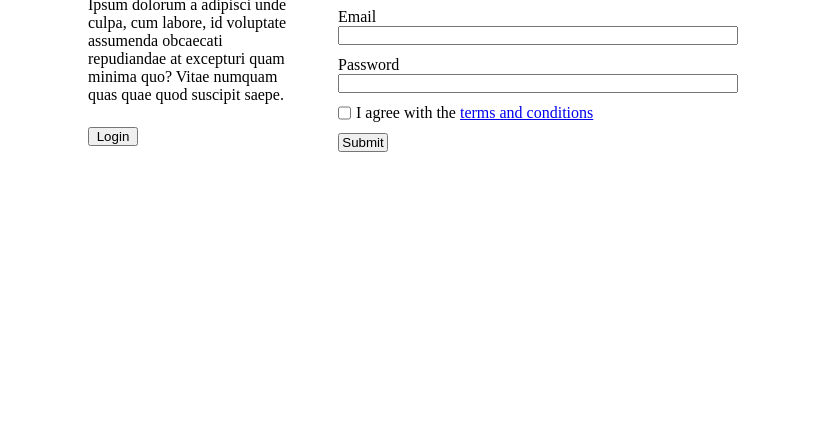
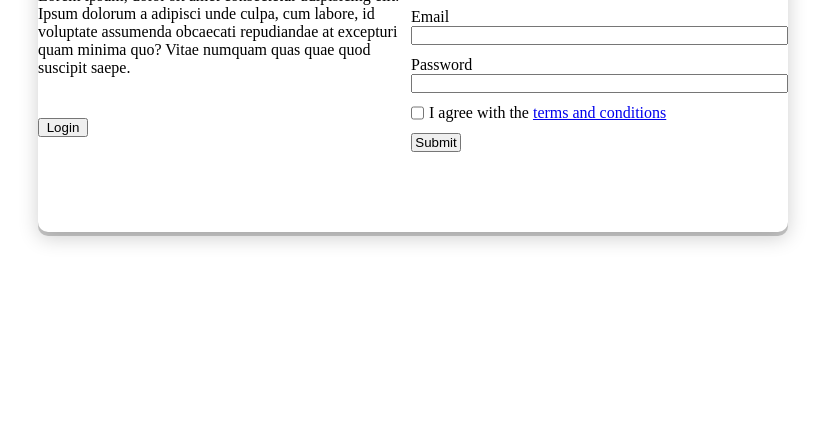
Before and after one commit to Shawaiz99/practice-project-html-css-js, a plain HTML site: page html/registration-form.html in a window 1280 px wide. Shown: the part 368-800 px from the top of the page, without its empty margins (227-1052 px from the left). Drawn offline with Linux system fonts and the light colour scheme.

Commit message:
Got the box shadows right using margins

```diff
--- a/css/registration-form.css
+++ b/css/registration-form.css
@@ -4,10 +4,11 @@
     box-sizing: border-box;
 }
 
+
+
 .container {
-    /* background-color: aqua; */
-    height: 100dvh;
-    width: 100dvw;
+    height: 100vh;
+    width: 100vw;
 
     display: flex;
     flex-direction: column;
@@ -20,7 +21,11 @@
     justify-content: center;
     align-items: center;
     flex: 1;
-    gap: 50px;
+    gap: 0px;
+    margin-top: 200px;
+    margin-bottom: 200px;
+    box-shadow: 0 4px 0px 0 rgba(0, 0, 0, 0.2), 0 6px 20px 0 rgba(0, 0, 0, 0.19);
+    border-radius: 10px;
 }
 
 .login-section {
@@ -37,9 +42,9 @@
 }
 
 .register-section {
-    width: 250px;
+    width: 400px;
     height: 250px;
-    flex: 2;
+    flex: 1;
     display: flex;
     flex-direction: column;
     justify-content: space-around;
```
